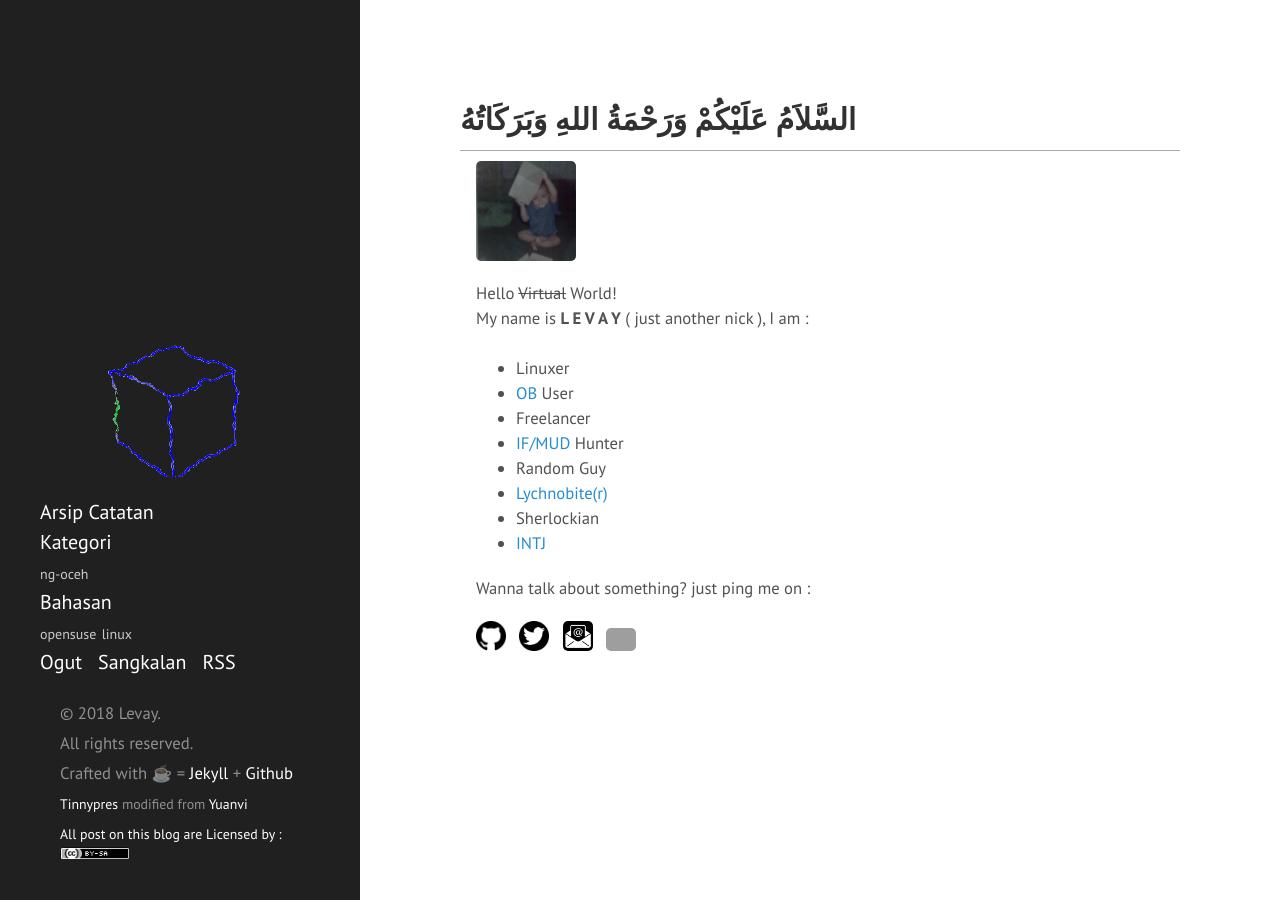
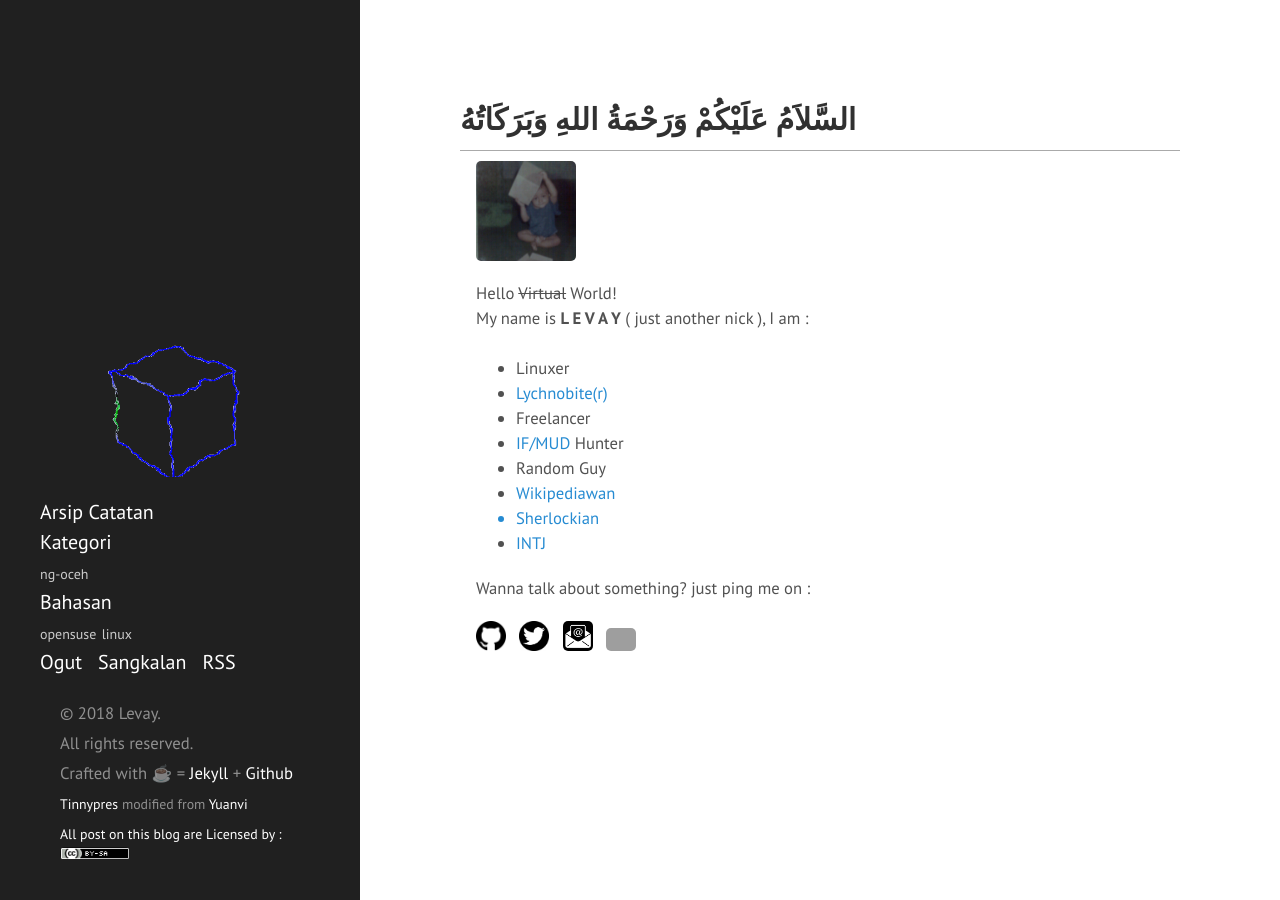
Before and after one commit to levay08/levay08.github.io, a Jekyll site: the page built from about.html, in a window 1280 px wide. Built offline with Jekyll 4.4.1, drawn with Linux system fonts in a browser that asks for light colours; grey boxes are pictures that could not be loaded.

Commit message:
Update about.html

```diff
--- a/about.html
+++ b/about.html
@@ -19,11 +19,11 @@ rata img { display: inline; }
         My name is <b>L E V A Y</b> ( just another nick ), I am : <br /><br />
         <ul>
           <li><x>Linuxer</x></li>
-          <li><x><a href="https://en.wikipedia.org/wiki/Openbox">OB</a> User</x></li>
+          <li><x><a href="https://en.wiktionary.org/wiki/lychnobite">Lychnobite(r)</a><x></li>
           <li><x>Freelancer</x></li>
           <li><x><a href="https://en.wikipedia.org/wiki/Interactive_fiction">IF/MUD</a> Hunter</x></li>
           <li><x>Random Guy</x></li>
-          <li><x><a href="https://en.wiktionary.org/wiki/lychnobite">Lychnobite(r)</a><x></li>
+          <li><x><a href="https://id.wikipedia.org/wiki/Wikipedia:Wikipediawan">Wikipediawan</x></li>
           <li><x>Sherlockian<x></li>
           <li><x><a href="https://en.wikipedia.org/wiki/INTJ">INTJ</a></x></li>
         </ul>
```
